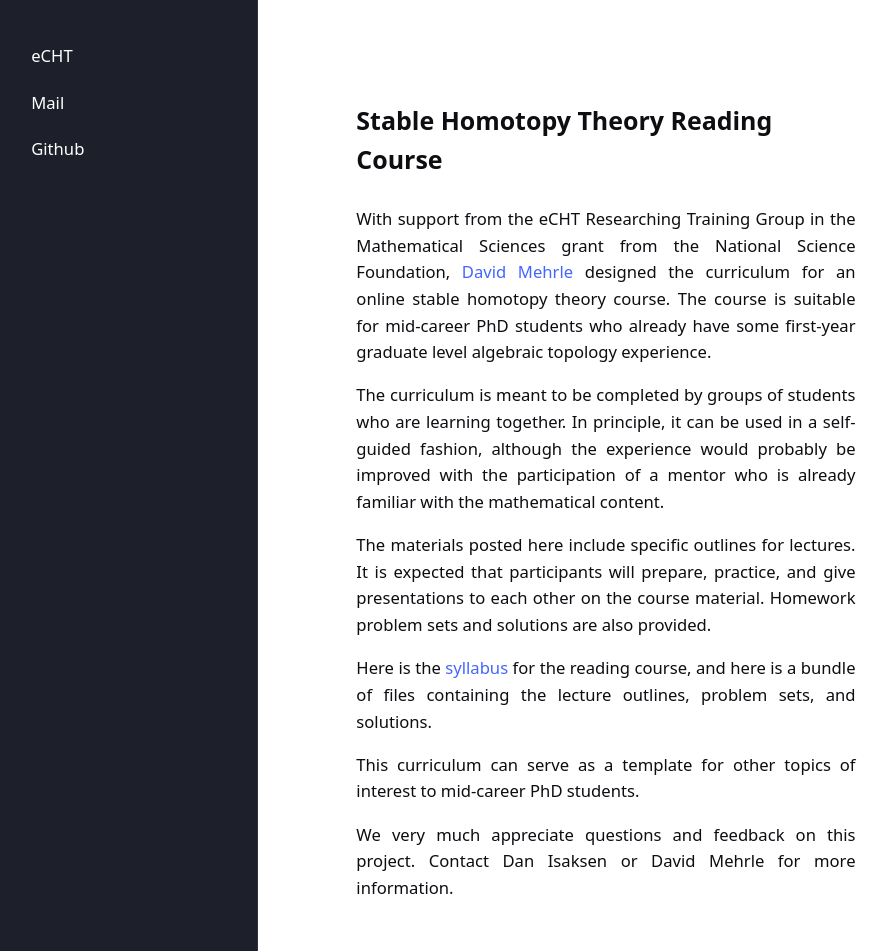
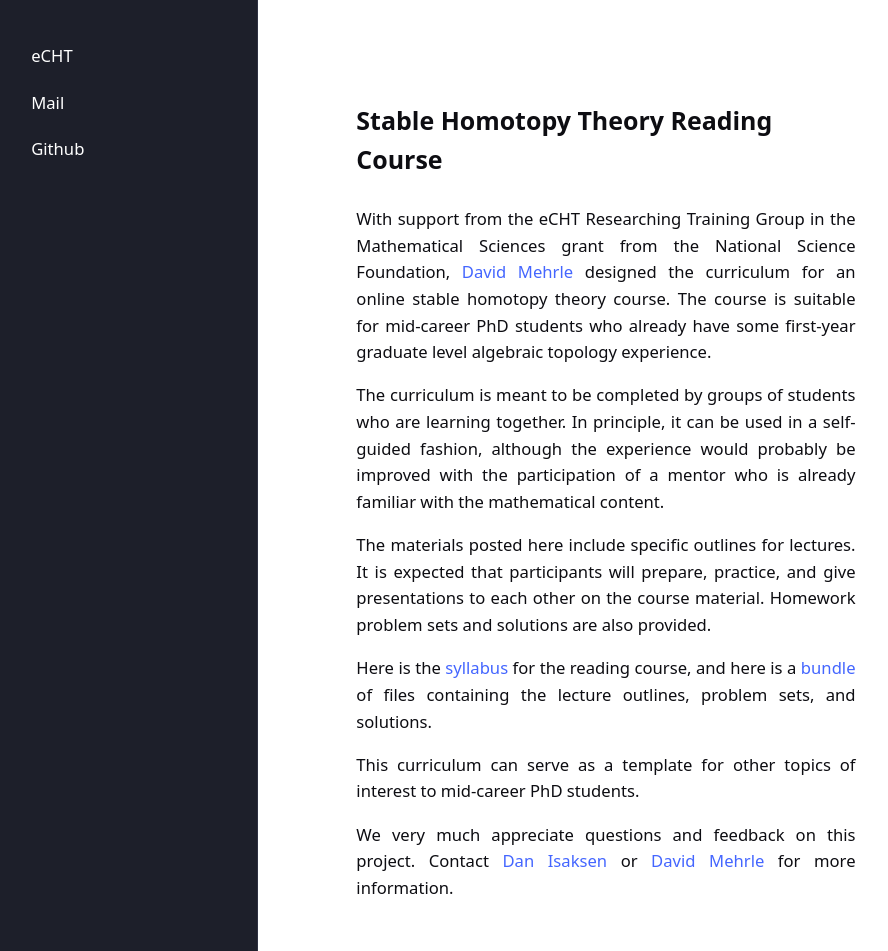
Before and after one commit to eCHTorc/eCHTorc.github.io, a Jekyll site: the page built from course-on-stable-homotopy-theory.html, in a window 1280 px wide and 951 px high. Shown: the whole window, without its empty margins (43-931 px from the left). Built offline with Jekyll 4.4.1, drawn with Linux system fonts in a browser that asks for light colours; part of the change alters nothing that is shown.

```diff
--- a/course-on-stable-homotopy-theory.html
+++ b/course-on-stable-homotopy-theory.html
@@ -26,7 +26,7 @@ The materials posted here include specific outlines for lectures. It is expected
 
 <p>
 
-Here is the <a href="/files/syllabus.pdf"> syllabus</a> for the reading course, and here is a bundle of files containing the lecture outlines, problem sets, and solutions.
+Here is the <a href="/files/syllabus.pdf"> syllabus</a> for the reading course, and here is a <a href="/files/stable-homotopy-reading-course"> bundle</a> of files containing the lecture outlines, problem sets, and solutions.
 </p>
 
 <p>
@@ -34,5 +34,5 @@ This curriculum can serve as a template for other topics of interest to mid-care
 </p>
 
 <p>
-We very much appreciate questions and feedback on this project. Contact Dan Isaksen or David Mehrle for more information.
+We very much appreciate questions and feedback on this project. Contact <a href="https://isaksendan.github.io/"> Dan Isaksen</a> or <a href="https://www.davidmehrle.com/"> David Mehrle</a> for more information.
 </p>
```
